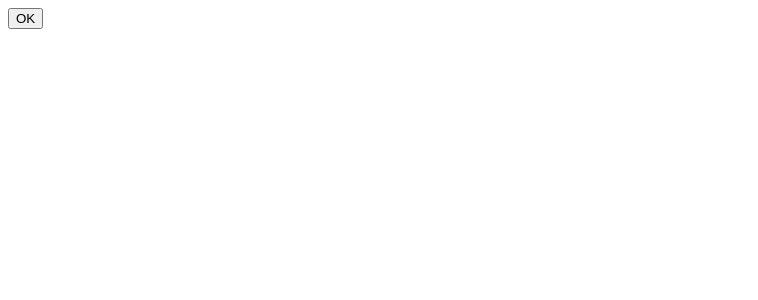
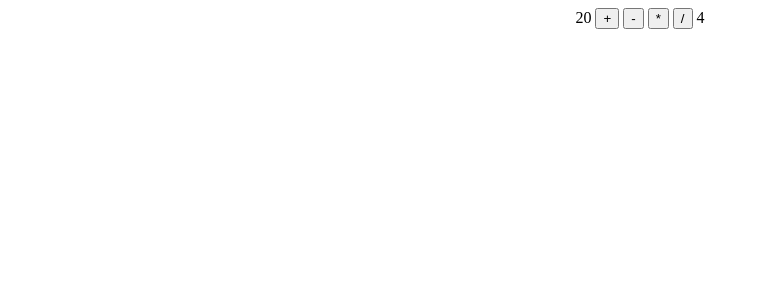
Before and after one commit to midst2/github-desktop-project, a React (Create React App) app: page / in a window 1280 px wide. Shown: the top 300 px of the page, without its empty margins (0-758 px from the left). Built offline with nearby package versions, Linux system fonts and the light colour scheme.

Commit message:
basic calculator arrow func

```diff
--- a/src/App.js
+++ b/src/App.js
@@ -1,8 +1,8 @@
 import React from "react";
-import Button from "./class-component"
+import Calculator2 from "./calculator";
 function App() {
   return <>
-    <Button/>
+    <Calculator2/>
   </>
 }
 
--- /dev/null
+++ b/src/calculator.js
@@ -0,0 +1,31 @@
+import React from "react";
+
+const Calculator2 = () => {
+  const n1 = 20;
+  const n2 = 4;
+
+  const calculate = (op) => {
+    let c = `${n1} ${op} ${n2}`;
+    let r = eval(c);
+    alert(`${c} = ${r}`);
+  };
+  return (
+    <>
+      <div
+        style={{
+          textAlign: "center",
+          marginTop: "20",
+        }}
+      >
+        <span>{n1}</span>&nbsp;
+        <button onClick={() => calculate("+")}>+</button>&nbsp;
+        <button onClick={() => calculate("-")}>-</button>&nbsp;
+        <button onClick={() => calculate("*")}>*</button>&nbsp;
+        <button onClick={() => calculate("/")}>/</button>&nbsp;
+        <span>{n2}</span>
+      </div>
+    </>
+  );
+};
+
+export default Calculator2;
```
